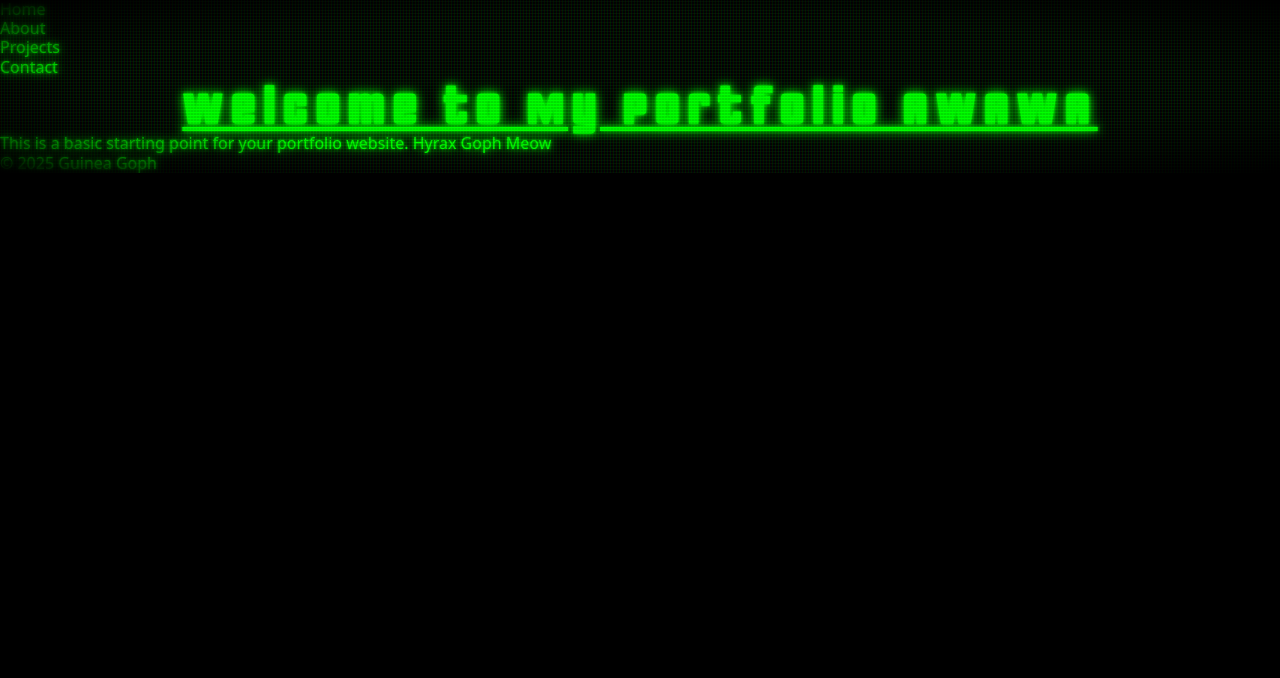
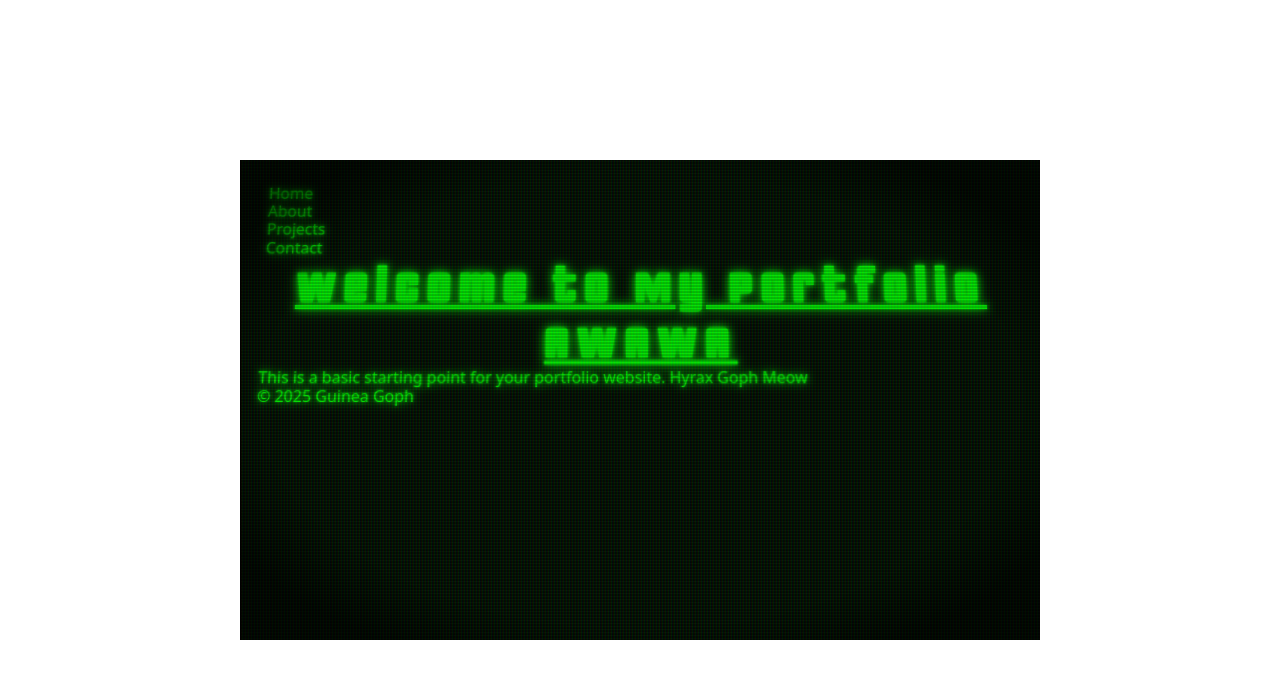
Before and after one commit to christopher-moon/Personal-Website, a website: page index.html in a window 1280 px wide. Drawn offline with nearby package versions, Linux system fonts and the light colour scheme; files that its build step writes are made by us from their sources.

Commit message:
more work

```diff
--- a/about.html
+++ b/about.html
@@ -14,17 +14,61 @@
     <link rel="stylesheet" href="./css/style.css">
 </head>
 
+
+
 <!--body-->
-<body class = "crt-screen crt-text">
+<body class = "">
 
-    goosey woosey
+    <div class="crt-screen">
 
-    <div class = "large animate-flicker">
+      <div class="crt-inner">
 
-        YINA GOOSE
+        <div class = "crt-overlay"></div>
 
-    </div>
+        <div class="crt-content crt-text">
 
-</body>
+              <!-- Navigation Bar -->
+            <nav>
+
+              <!--unordered list: NAVBAR-->
+              <ul class = "navbar">
+
+                <li><a href="index.html">Home</a></li>
+
+                <li><a href="about.html">About</a></li>
+
+                <li><a href="projects.html">Projects</a></li>
+
+                <li><a href="contact.html">Contact</a></li>
+
+              </ul>
+
+            </nav>
+
+                  <!-- Main content -->
+            <main>
+
+              yina sweet
+            </main>
+
+            <!-- Footer -->
+            <footer>
+
+              <p>© 2025 Guinea Goph</p>
+
+            </footer>
+
+        </div>
+
+      </div>
+
+  </div>
+
+    <script src = "js/main.js"></script>
+    <!-- Add other JS files if needed -->
+
+
+  </body>
+
 
 </html>
--- /dev/null
+++ b/contact.html
@@ -0,0 +1,50 @@
+<!DOCTYPE html>
+<html lang="en">
+<head>
+  <meta charset="UTF-8" />
+  <meta name="viewport" content="width=device-width, initial-scale=1" />
+  <title>Squircle ClipPath Test</title>
+  <style>
+    /* Make body fill screen and center content */
+    body, html {
+      margin: 0; padding: 0; height: 100%;
+      display: flex;
+      justify-content: center;
+      align-items: center;
+      background: #222;
+    }
+    /* The element we clip */
+    .crt-screen {
+      width: 300px;
+      height: 200px;
+      background-color: #00ff00;
+      outline: 3px solid yellow; /* Visible outline to check shape */
+
+      clip-path: url(#squircleClip);
+      -webkit-clip-path: url(#squircleClip);
+    }
+  </style>
+</head>
+<body>
+
+  <!-- The clipped div -->
+  <div class="crt-screen"></div>
+
+  <!-- Hidden SVG clipPath -->
+  <svg width="0" height="0" style="position:absolute; visibility:hidden;" aria-hidden="true" focusable="false">
+    <defs>
+      <clipPath id="squircleClip" clipPathUnits="objectBoundingBox">
+        <path d="
+          M0.5,0
+          C0.8,0 1,0.2 1,0.5
+          C1,0.8 0.8,1 0.5,1
+          C0.2,1 0,0.8 0,0.5
+          C0,0.2 0.2,0 0.5,0
+          Z
+        " />
+      </clipPath>
+    </defs>
+  </svg>
+
+</body>
+</html>
--- a/css/style.css
+++ b/css/style.css
@@ -17,13 +17,35 @@
 /* Define keyframes for animations */
 @keyframes flicker {
   0%, 100% { opacity: 0.99; }
-  5%, 15%, 25%, 35%, 45%, 55%, 65%, 75%, 85%, 95% { opacity: 0.85; }
+  5%, 15%, 25%, 35%, 45%, 55%, 65%, 75%, 85%, 95% { opacity: 0.99; }
 }
 
 @keyframes scanline-move {
   0% { background-position: 0 0; }
   100% { background-position: 0 100%; }
 }
+
+@keyframes crt-vignette-fade {
+  0% {
+    opacity: 0.6;
+  }
+  100% {
+    opacity: 0.5;
+  }
+}
+
+@keyframes crt-scan-jitter {
+  0% {
+    transform: translateX(0);
+  }
+  50% {
+    transform: translateX(1px);
+  }
+  100% {
+    transform: translateX(0);
+  }
+}
+
 
 @font-face {
   font-family: 'Porcine';
@@ -33,49 +55,122 @@
 }
 
 /* Custom CSS for CRT effects (non-Tailwind utility classes) */
+body {
+  margin: 0;
+  background-color: #fff; /* White background */
+  height: 100vh;
+  display: flex;
+  justify-content: center;
+  align-items: center;
+}
 
+/* title font (large blocky)*/
 .large {
 
   font-family: 'Porcine', monospace;
   font-size: xxx-large;
   letter-spacing: 0.5rem;
   text-align: center;
-}
-
-/* CRT overlay */
-.crt-screen {
-
-    background-color: #000; /* Black background for the screen */
-    position: relative;
-
-    /* Warp effect */
-    filter: contrast(1.2) brightness(1.1);
-    mask-image: radial-gradient(ellipse at center, white 60%, transparent 100%);
-    -webkit-mask-image: radial-gradient(ellipse at center, white 60%, transparent 100%);
 
 }
 
-.crt-screen::after {
+
+/* CRT overlay (flicker, scanline/rgb, screen warp)*/
+
+.crt-overlay::after {
+
+  pointer-events: none; /* Allow clicks to pass through */
+
+  content: '';
+  position: absolute;
+  top: 0;
+  left: 0;
+  width: 100%;
+  height: 100%;
+  pointer-events: none;
+  z-index: 11;
+
+  background: radial-gradient(
+    ellipse 80% 80% at center,
+    rgba(0, 0, 0, 0) 60%,
+    rgba(0, 0, 0, 1) 75%,
+    rgba(0, 0, 0, 1) 100%
+  );
+
+  animation: crt-vignette-fade 6s ease-in-out infinite alternate;
+
+}
+
+
+.crt-screen {
+
+  position: relative;
+  width: 80vw;
+  max-width: 800px;
+  height: 60vh;
+  background-color: #000;
+  overflow: hidden;
+
+}
+
+
+/* Inner shaking layer */
+.crt-inner {
+
+  width: 100%;
+  height: 100%;
+  position: relative;
+  animation: crt-scan-jitter 0.12s infinite alternate;
+  will-change: transform;
+}
+
+/* Your content (text, images, etc) */
+.crt-content {
+  padding: 1rem; /* or adjust as needed */
+  position: relative;
+  z-index: 10;
+  width: 100%;
+  height: 100%;
+  color: #00ff00; /* Classic green CRT text */
+  text-shadow: 0 0 3px #00ff00, 0 0 10px #00ff00, 0 0 15px rgba(0, 255, 0, 0.5); /* Green glow effect */
+  line-height: 1.2; /* Adjust line height for retro feel */
+
+}
+
+.crt-overlay {
+
+    pointer-events: none; /* Allow clicks to pass through */
+
     content: '';
     position: absolute;
     top: 0;
     left: 0;
     width: 100%;
     height: 100%;
+
     background:
         linear-gradient(rgba(64, 58, 58, 0.1) 50%, rgba(0, 0, 0, 0.25) 50%), /* Scanlines */
         linear-gradient(90deg, rgba(255, 0, 0, 0.1), rgba(0, 255, 0, 0.15), rgba(0, 0, 255, 0.1)); /* RGB subpixels */
+
     background-size: 100% 3px, 3px 100%; /* Size of scanlines and subpixels */
-    z-index: 10;
-    pointer-events: none; /* Allow clicks to pass through */
+    z-index: 15;
     /* Animations for pseudo-elements directly reference keyframes */
     animation: var(--animation-scanline-move), var(--animation-flicker); /* Use CSS variables for animations */
+
 }
 
 
-/* Global text styling for CRT look */
+/* CRT text (green glow) */
 .crt-text {
+
+
     color: #00ff00; /* Classic green CRT text */
     text-shadow: 0 0 3px #00ff00, 0 0 10px #00ff00, 0 0 15px rgba(0, 255, 0, 0.5); /* Green glow effect */
     line-height: 1.2; /* Adjust line height for retro feel */
+
+    transform: perspective(800px) rotateX(7deg);
+    transform-style: preserve-3d;
+    display: inline-block; /* Needed for transform to work properly */
+
+
 }
--- a/index.html
+++ b/index.html
@@ -23,7 +23,15 @@
 
 </head>
 
-<body class = "crt-screen crt-text">
+<body class = "">
+
+  <div class="crt-screen">
+
+    <div class="crt-inner">
+
+      <div class = "crt-overlay"></div>
+
+      <div class="crt-content crt-text">
 
             <!-- Navigation Bar -->
           <nav>
@@ -53,11 +61,20 @@
 
           <!-- Footer -->
           <footer>
+
             <p>© 2025 Guinea Goph</p>
+
           </footer>
+
+      </div>
+
+    </div>
+
+</div>
 
   <script src = "js/main.js"></script>
   <!-- Add other JS files if needed -->
+
 
 </body>
 
```
Lines whose indentation alone changed are shown as unchanged.
